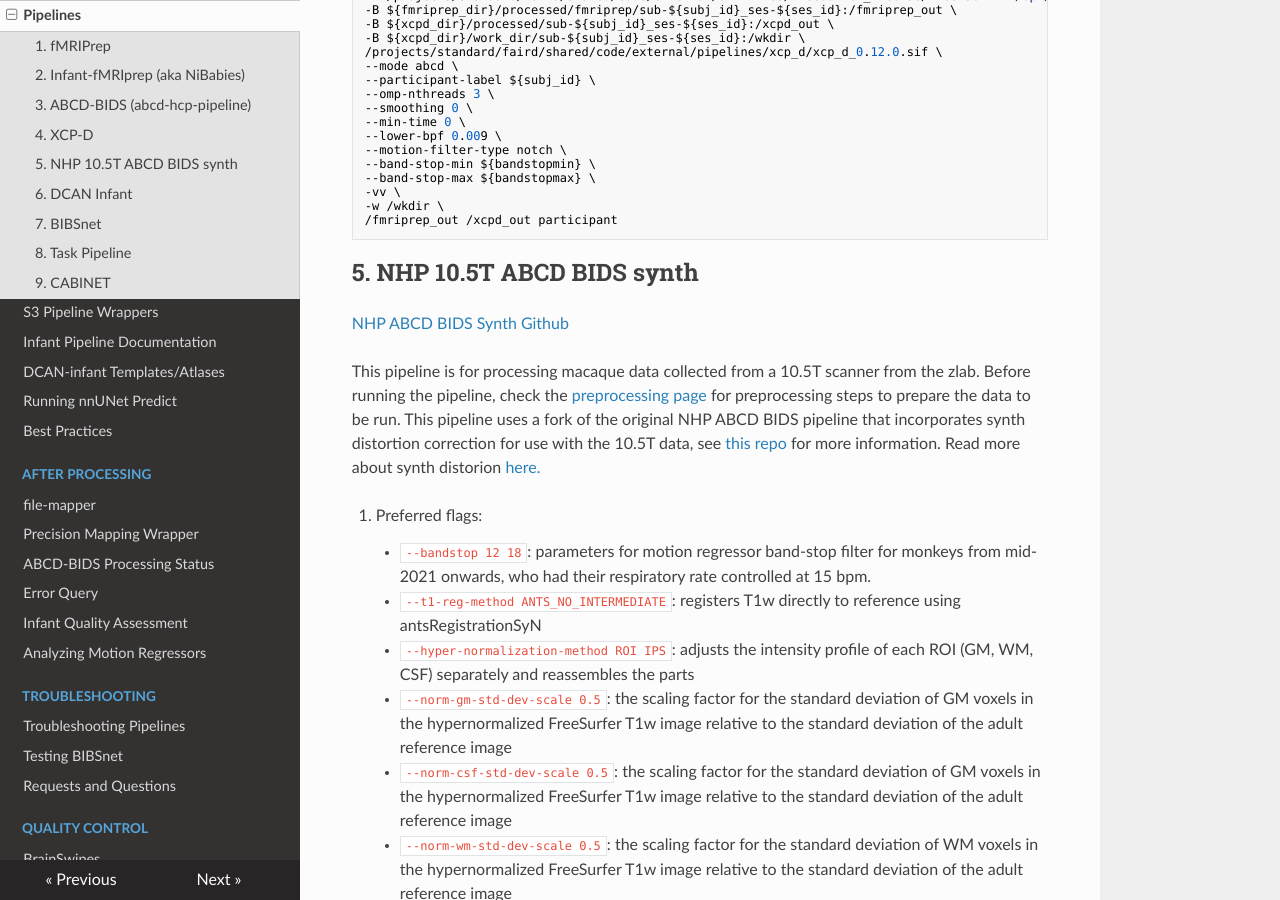
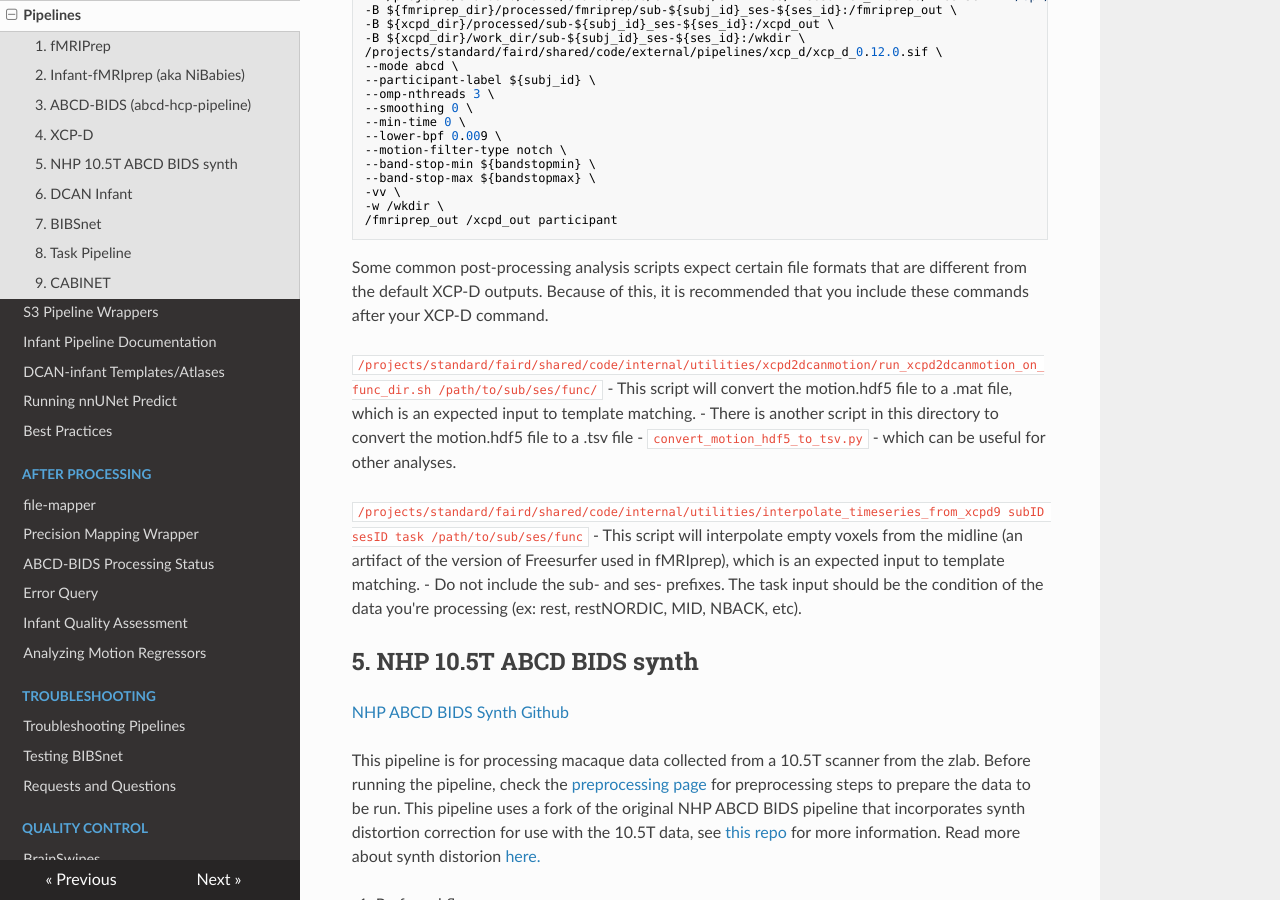
Before and after one commit to DCAN-Labs/cdni-brain, an MkDocs documentation site: the page built from docs/pipelines.md, in a window 1280 px wide and 900 px high, scrolled down 7109 px. Built offline with MkDocs 1.6.1, drawn with Linux system fonts in a browser that asks for light colours; nearby versions of some CDN libraries.

Commit message:
add helpful post xcpd cmds

````diff
--- a/docs/pipelines.md
+++ b/docs/pipelines.md
@@ -357,6 +357,16 @@ ${singularity} run –cleanenv \
 /fmriprep_out /xcpd_out participant
 ```
 
+Some common post-processing analysis scripts expect certain file formats that are different from the default XCP-D outputs. Because of this, it is recommended that you include these commands after your XCP-D command.
+
+`/projects/standard/faird/shared/code/internal/utilities/xcpd2dcanmotion/run_xcpd2dcanmotion_on_func_dir.sh /path/to/sub/ses/func/`
+- This script will convert the motion.hdf5 file to a .mat file, which is an expected input to template matching.
+- There is another script in this directory to convert the motion.hdf5 file to a .tsv file - `convert_motion_hdf5_to_tsv.py` - which can be useful for other analyses.
+
+`/projects/standard/faird/shared/code/internal/utilities/interpolate_timeseries_from_xcpd9 subID sesID task /path/to/sub/ses/func`
+- This script will interpolate empty voxels from the midline (an artifact of the version of Freesurfer used in fMRIprep), which is an expected input to template matching.
+- Do not include the sub- and ses- prefixes. The task input should be the condition of the data you're processing (ex: rest, restNORDIC, MID, NBACK, etc).
+
 ## 5. NHP 10.5T ABCD BIDS synth
 
 [NHP ABCD BIDS Synth Github](https://github.com/DCAN-Labs/nhp-abcd-bids-pipeline-synth)
````
